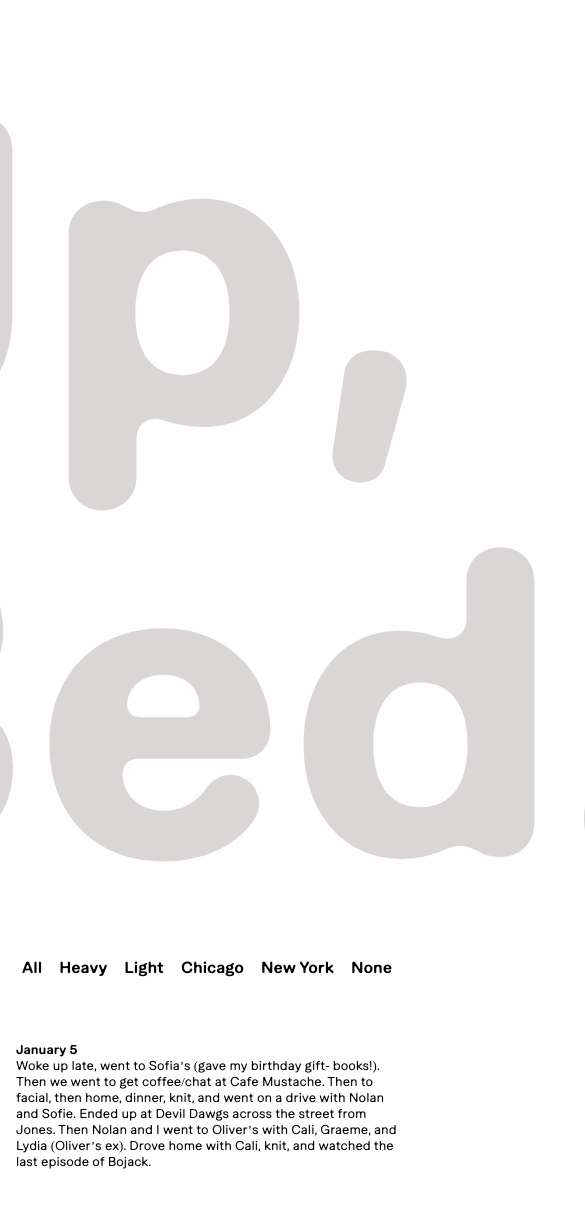
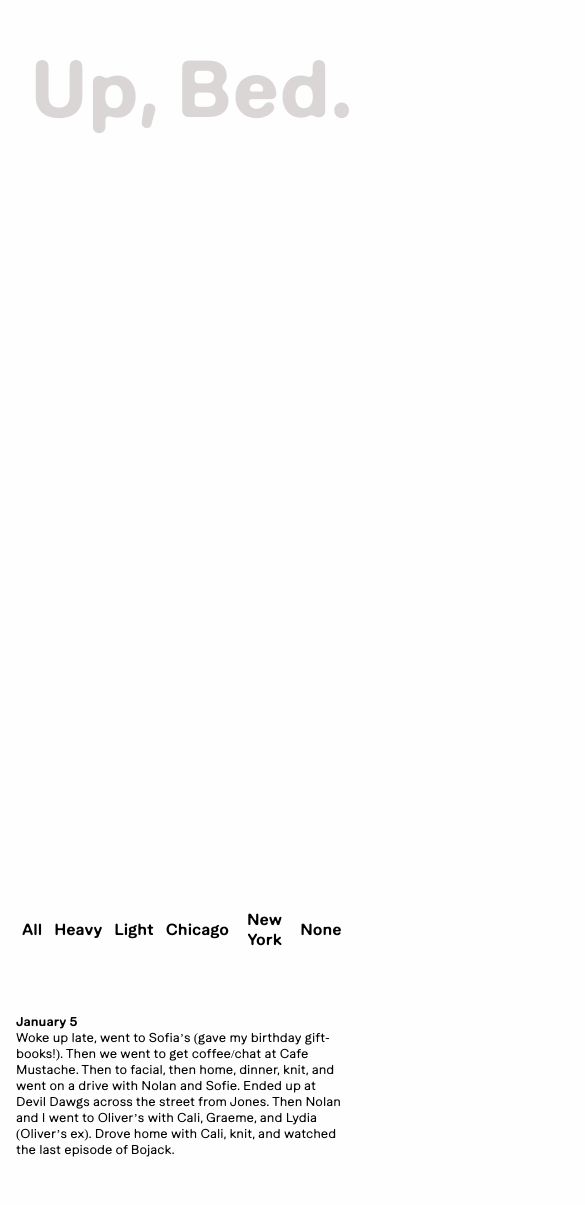
Before and after one commit to ninahand/archive, a plain HTML site: page index.html in a window 390 px wide. Shown: the top 1205 px of the page, 585 px wide, since content can reach past the window. Drawn offline with Linux system fonts and the light colour scheme.

Commit message:
text sizes

```diff
--- a/main.css
+++ b/main.css
@@ -48,7 +48,7 @@ main{
 .heading{
     color: #D9D9D9;
     font-family: 'easebold';
-    font-size: 27rem;
+    font-size: 25rem;
     animation: fadeIn 2s ease-in forwards, textColorChangeGray 300s infinite;
 
 }
@@ -90,7 +90,7 @@ main{
     border: none;
     text-align: center;
     text-decoration: none;
-    font-size: 1.2rem;
+    font-size: 1rem;
     cursor: pointer;
     transition-duration: 0.4s;
 }
@@ -108,8 +108,8 @@ main{
 
 .description{
     font-family: 'easereg';
-    line-height: 1.2rem;
-    font-size: 1rem;
+    line-height: 1rem;
+    font-size: 0.8rem;
     padding-bottom: 2rem;
     overflow-x: hidden;
     color:black;
@@ -154,12 +154,8 @@ body {
 }
 
 @keyframes fadeIn {
-    from {
-        opacity: 0; /* Starting opacity */
-    }
-    to {
-        opacity: 1; /* Ending opacity */
-    }
+    0%{opacity: 0; }
+    100% {opacity: 1;}
 }
 
 
@@ -172,4 +168,14 @@ body {
     font-size: 0.8rem;
     line-height: 1rem;
    }
+   .heading{
+    font-size: 5rem
+   }
+   .heading-container{
+    padding-bottom: 1rem;
+    width: 90vw;
+   }
+   .description-container, .button-container{
+    width: 85vw;
+   }
 }
```
